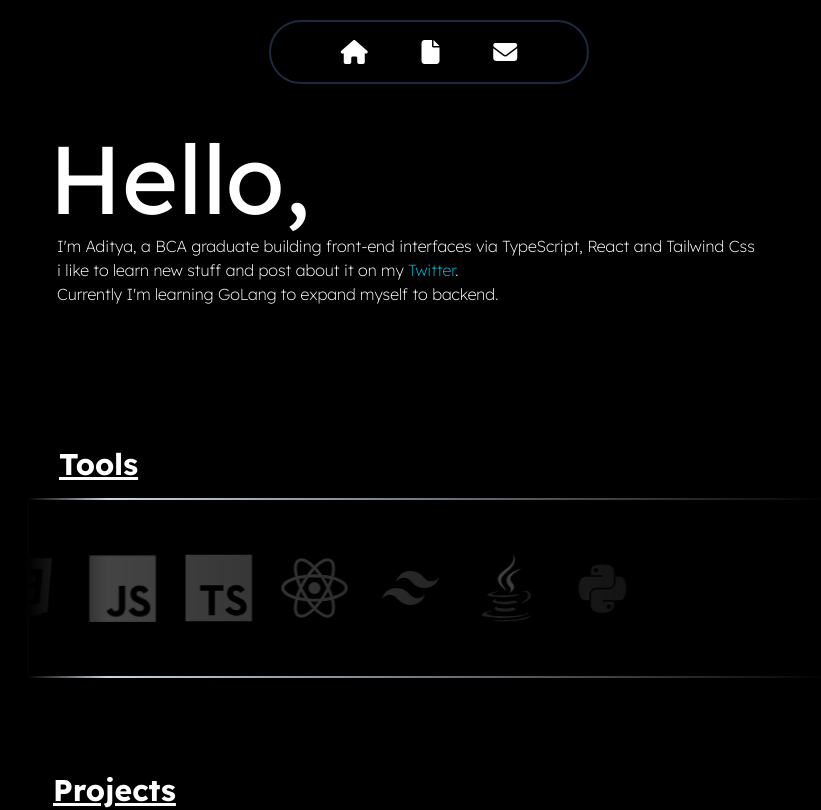
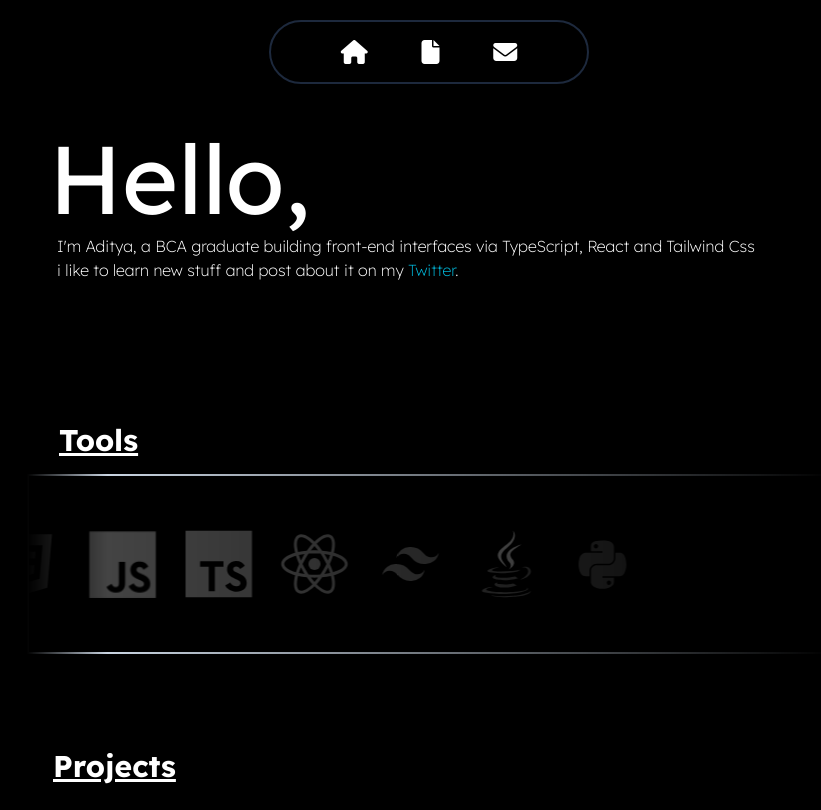
Before and after one commit to AdityaSetiaa/portfolio, a React (Vite) app: page / in a window 1280 px wide. Shown: the top 810 px of the page, without its empty margins (211-1032 px from the left). Built offline with nearby package versions, Linux system fonts and the light colour scheme.

Commit message:
About.tsx

```diff
--- a/src/Componenet/About.tsx
+++ b/src/Componenet/About.tsx
@@ -14,7 +14,7 @@ const About = () => {
 
         <p className="text-white font-extralight pl-4">
           i like to learn new stuff and post about it on my <a href="https://x.com/Adetia108" className="text-cyan-500">Twitter</a>.</p>
-          <p className="text-white font-extralight pl-4">Currently I'm learning GoLang to expand myself to backend.</p>
+
        </div>
 
       </div>
```
